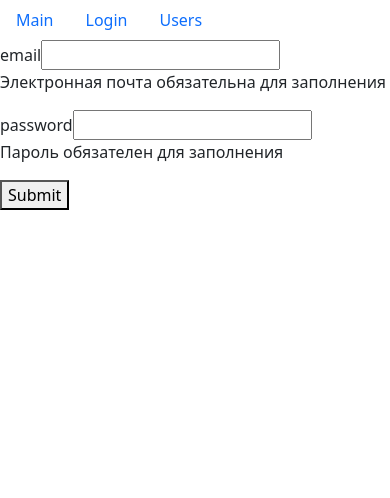
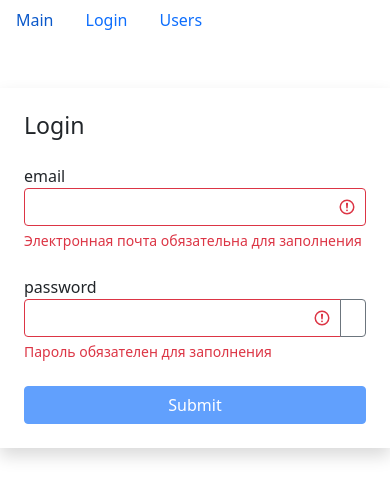
Before and after one commit to Nuyrguyana/users-party-table, a React (Create React App) app: page /login in a window 390 px wide. Shown: the top 498 px of the page. Built offline with nearby package versions, Linux system fonts and the light colour scheme.

Commit message:
add show/hide icone in password

```diff
--- a/src/app/components/textField.jsx
+++ b/src/app/components/textField.jsx
@@ -1,18 +1,36 @@
-import React from 'react';
+import React, { useState } from 'react';
 import PropTypes from 'prop-types';
 
 const TextField = ({ label, type, name, value, onChange, error }) => {
+    const [showPassword, setShowPassword] = useState(false);
+    const getInputClasses = () => {
+        return 'form-control' + (error ? ' is-invalid' : '');
+    };
+    const toggleShowPassword = () => {
+        setShowPassword((prevState) => !prevState);
+    };
     return (
-        <div>
+        <div className='mb-4'>
             <label htmlFor={name}>{label}</label>
+            <div className="input-group has-validation">
                 <input
-                type={type}
+                    className={getInputClasses()}
+                    type={ showPassword ? 'text' : type}
                     id={name}
                     name={name}
                     value={value}
                     onChange={onChange}
                 />
-            {error && <p>{error}</p>}
+                {type === 'password' && (<button
+                    className="btn btn-outline-secondary"
+                    type="button"
+                    onClick={toggleShowPassword}
+                >
+                    <i className={'bi bi-eye' + (showPassword ? '-slash' : '')}> </i>
+                </button>
+                )}
+                {error && <div className='invalid-feedback'>{error}</div>}
+            </div>
         </div>
     );
 };
--- a/src/app/layout/login.jsx
+++ b/src/app/layout/login.jsx
@@ -19,7 +19,13 @@
             }
         },
         password: {
-            isRequired: { message: 'Пароль обязателен для заполнения' }
+            isRequired: { message: 'Пароль обязателен для заполнения' },
+            isCapitalSymbol: { message: 'Пароль должен содержать хотя бы одну заглавную букву' },
+            isContainDigit: { message: 'Пароль должен содержать хотя бы одну цифру' },
+            min: {
+                message: 'Пароль должен состоять минимум из 8 символов',
+                value: 8
+            }
         }
     };
     useEffect(() => {
@@ -30,6 +36,7 @@
         setErrors(errors);
         return Object.keys(errors).length === 0;
     };
+    const isValid = Object.keys(errors).length === 0;
     const handleSubmit = (e) => {
         e.preventDefault();
         const isValid = validate();
@@ -37,6 +44,10 @@
         console.log(data);
     };
     return (
+        <div className='container mt-5'>
+            <div className='row'>
+                <div className='col-md-6 offset-md-3 shadow p-4'>
+                    <h3 className='mb-4'>Login</h3>
                     <form onSubmit={handleSubmit}>
                         <TextField
                             label='email'
@@ -53,10 +64,14 @@
                             onChange={handleChange}
                             error={errors.password}
                         />
-            <button type='submit'>
+                        <button type='submit' disabled={!isValid} className='btn btn-primary w-100 mx-auto'>
                     Submit
                         </button>
-        </form>);
+                    </form>
+                </div>
+            </div>
+        </div>
+    );
 };
 
 export default Login;
--- a/src/app/utils/validator.js
+++ b/src/app/utils/validator.js
@@ -2,18 +2,34 @@
     const errors = {};
 
     function validate(validateMethod, data, config) {
+        let statusValidate;
         switch (validateMethod) {
         case 'isRequired':
-            if (data.trim() === '') return config.message;
+            statusValidate = data.trim() === '';
             break;
         case 'isEmail': {
             const emailRegExp = /^\S+@\S+\.\S+$/g;
-            if (!emailRegExp.test(data)) return config.message;
+            statusValidate = !emailRegExp.test(data);
+            break;
+        }
+        case 'isCapitalSymbol': {
+            const capitalRegExp = /[A-Z]+/g;
+            statusValidate = !capitalRegExp.test(data);
+            break;
+        }
+        case 'isContainDigit': {
+            const digitRegExp = /\d+/g;
+            statusValidate = !digitRegExp.test(data);
+            break;
+        }
+        case 'min': {
+            statusValidate = data.length < config.value;
             break;
         }
         default:
             break;
         }
+        if (statusValidate) return config.message;
     }
 
     for (const fieldName in data) {
```
Also changed, not shown: src/app/components/eyeball.jsx (added). Lines whose indentation alone changed are shown as unchanged.
